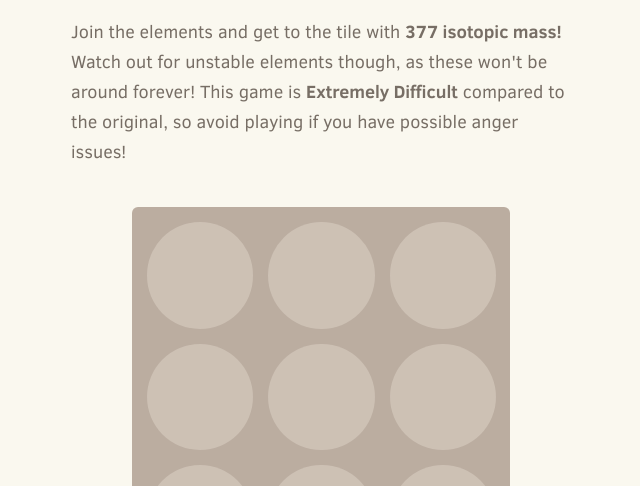
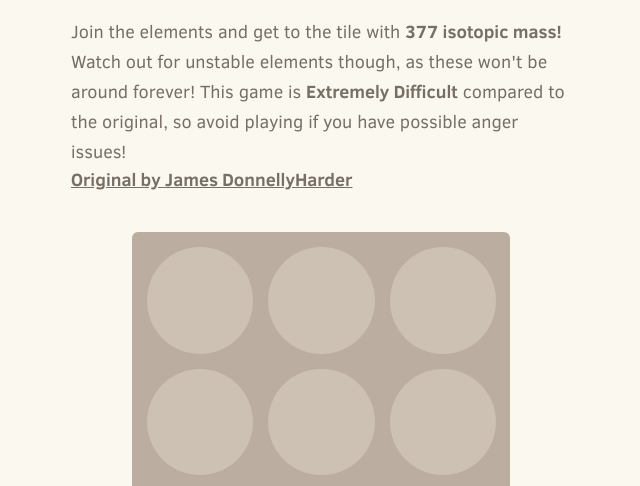
Before and after one commit to WWWishere/Isotopic377, a plain HTML site: page index.html in a window 1280 px wide. Shown: the part 258-744 px from the top of the page, without its empty margins (319-959 px from the left). Drawn offline with Linux system fonts and the light colour scheme; a script that the page names is missing.

Commit message:
Update index.html

```diff
--- a/index.html
+++ b/index.html
@@ -36,7 +36,7 @@
       </div>
     </div>
     <p class="game-intro">Join the elements and get to the tile with <strong>377 isotopic mass!</strong> Watch out for unstable elements though, as these won't be around forever!
-This game is <strong>Extremely Difficult</strong> compared to the original, so avoid playing if you have possible anger issues!</p>
+This game is <strong>Extremely Difficult</strong> compared to the original, so avoid playing if you have possible anger issues!</p> <a href=https://jamesdonnelly.github.io/Isotopic256>Original by James Donnelly</a><a href=https://wwwishere.github.io/Hellish377>Harder</a>
 
     <div class="game-container">
       <div class="game-message">
```
